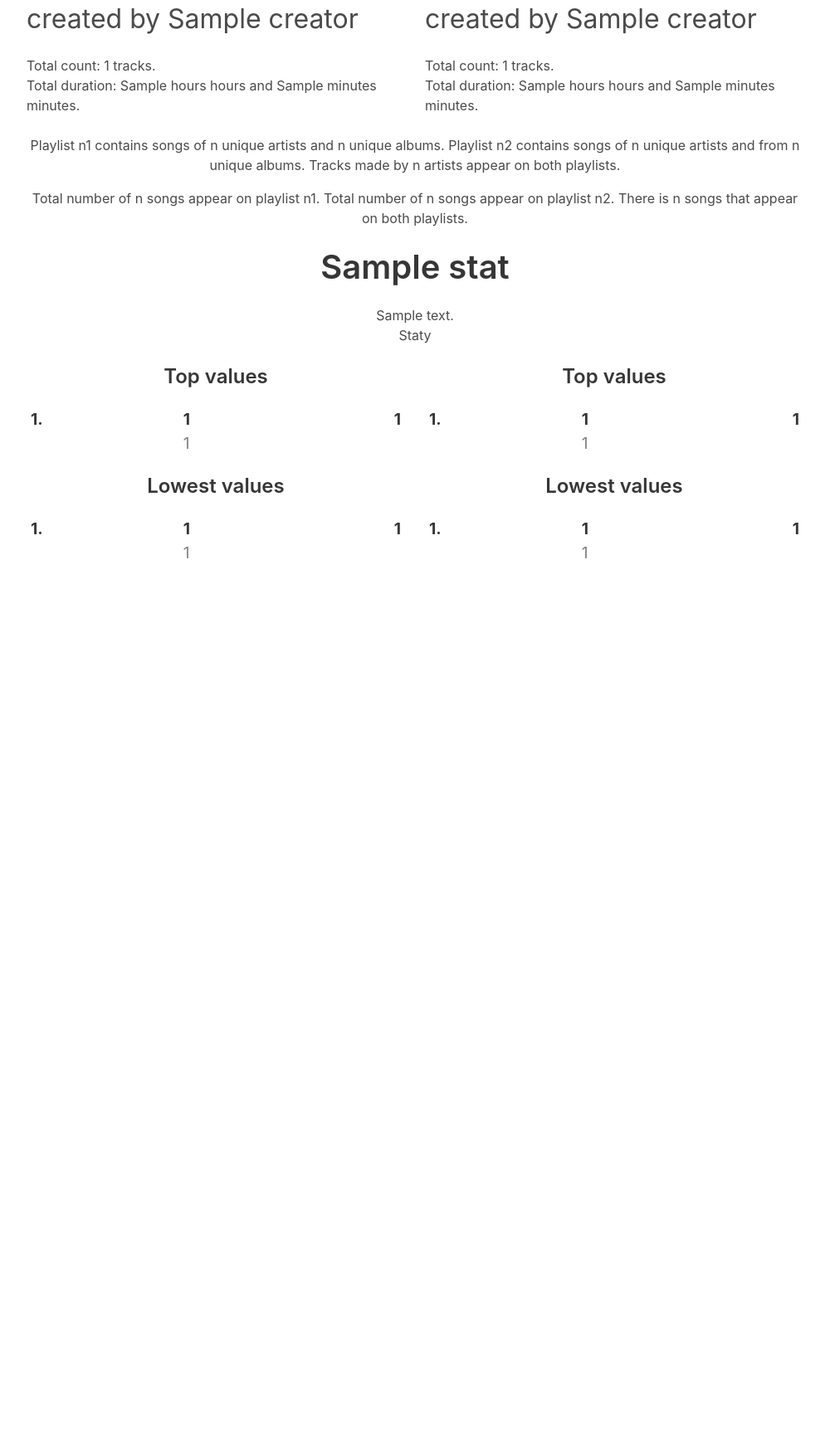
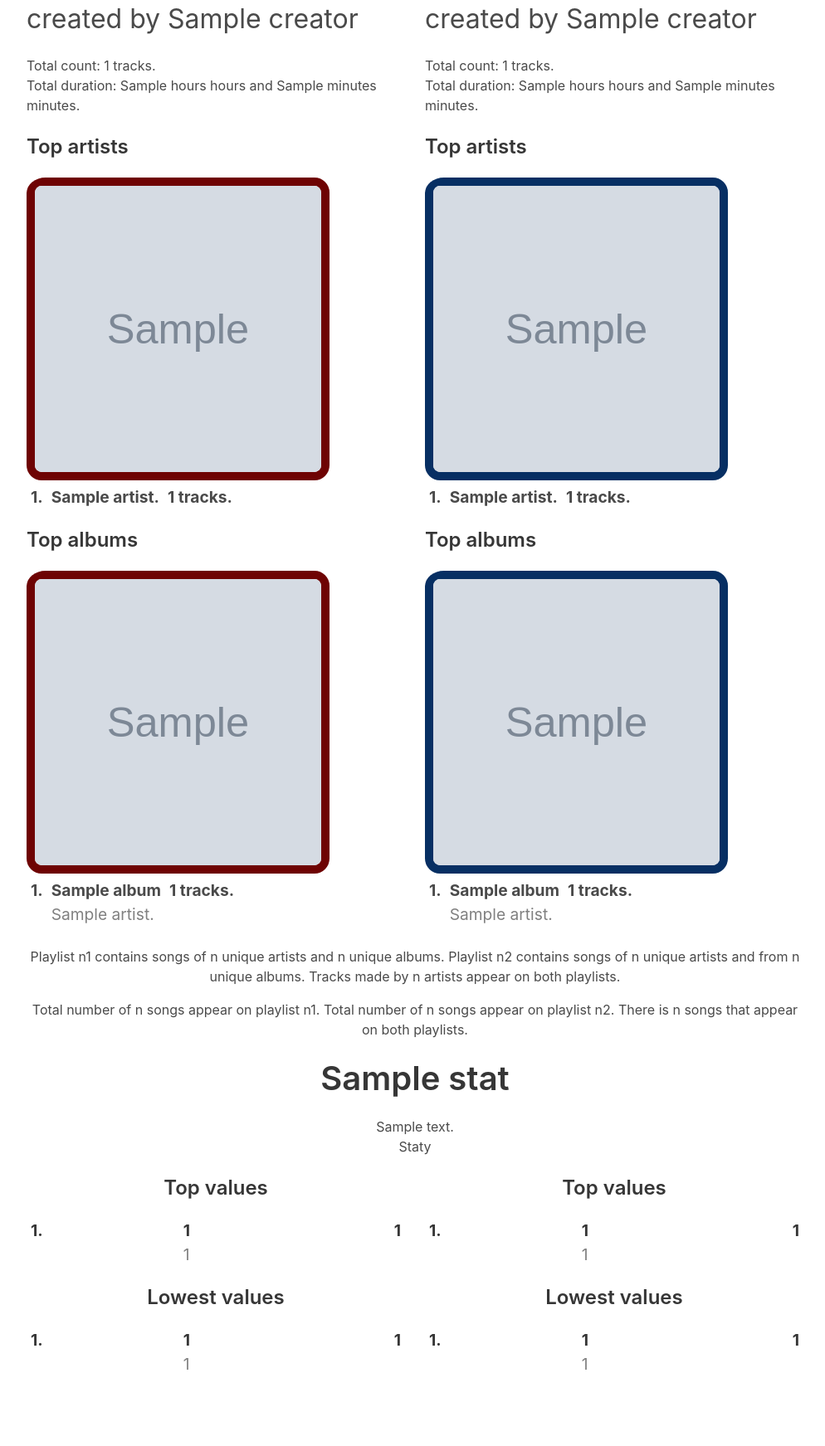
Before and after one commit to KosAqH/Spotify-Playlists-Analyzer, a Flask app: template webapp/app/templates/playlists_comparison_post.html in a window 1280 px wide. Shown: the part 612-2355 px from the top of the page at 83% size, without its empty margins (140-1134 px from the left). Before the commit the page ends 1285 px from the top, so only its background shows below. Run offline with Flask 3, Linux system fonts and the light colour scheme; the template is opened without the code that fills it: most values are stand-ins (such as "Sample title", 1, 10 or a date in 2020); grey boxes marked "Sample" are stand-in pictures; some libraries are stand-ins or nearby versions.

Commit message:
Add top artists and top albums to comparison

```diff
--- a/webapp/app/static/style.css
+++ b/webapp/app/static/style.css
@@ -61,6 +61,11 @@ figure {
     border: 10px solid;
 }
 
+.comp_together .comp-top{
+    width: 70%;
+    aspect-ratio: 1;
+}
+
 .red-border figure{
     border-color: rgb(110, 3, 3);
 }
--- a/webapp/app/templates/playlists_comparison_post.html
+++ b/webapp/app/templates/playlists_comparison_post.html
@@ -34,6 +34,94 @@
             <p class = "subtitle is-3"> created by {{ playlists_info[1]['creator'] }}</p>
             <p> Total count: {{ playlists_info[1]['total_count'] }} tracks. </p>
             <p> Total duration: {{ playlists_info[1]['hours'] }} hours and {{ playlists_info[1]['minutes'] }} minutes. </p>
+        </div>
+    </div>
+
+    <div name="playlist-comp-top" class="columns block comp-top is-comp">
+        <div class="column has-text-left">
+            <div class="block red-border">
+                <p class = "title is-4"> Top artists </p>
+
+                <div class="img-playlist-cover">
+                    <figure class="image is-inline-block">
+                        <img src="{{ playlists_info[0]['top_artist'][0]['url_photo']}}">
+                    </figure>
+                </div>
+
+                <table class="top-table">
+                    <tbody>
+                        {% for artist in playlists_info[0]['top_artist'] %}
+                            <tr>
+                                <td> {{ loop.index }}. </td>
+                                <td> {{ artist["name"] }}.</td>
+                                <td> {{ artist["count"] }} tracks.</td>
+                                </td>
+                            </tr>
+                        {% endfor %}
+                    </tbody>
+                </table>
+            </div>
+            <div class="block red-border">
+                <p class = "title is-4"> Top albums </p>
+                <div class="img-playlist-cover">
+                    <figure class="image is-inline-block">
+                        <img src="{{ playlists_info[0]['top_album'][0]['url_photo']}}">
+                    </figure>
+                </div>
+                <table class="top-table">
+                    {% for album in playlists_info[0]['top_album'] %}
+                        <tr>
+                            <td> {{ loop.index }}. </td>
+                            <td> {{ album["name"] }}
+                                <span class="band-name">{{ album["artist"]}}.</span> </td>
+                            <td> {{ album["count"] }} tracks.</td>
+                        </tr>
+                    {% endfor %}
+                </table>
+            </div>
+
+        </div>
+        <div class="column has-text-left blue-border">
+            <div class="block">
+                <p class = "title is-4"> Top artists </p>
+
+                <div class="img-playlist-cover">
+                    <figure class="image is-inline-block">
+                        <img src="{{ playlists_info[1]['top_artist'][0]['url_photo']}}">
+                    </figure>
+                </div>
+
+                <table class="top-table">
+                    <tbody>
+                        {% for artist in playlists_info[1]['top_artist'] %}
+                            <tr>
+                                <td> {{ loop.index }}. </td>
+                                <td> {{ artist["name"] }}.</td>
+                                <td> {{ artist["count"] }} tracks.</td>
+                                </td>
+                            </tr>
+                        {% endfor %}
+                    </tbody>
+                </table>
+            </div>
+            <div class="block">
+                <p class = "title is-4"> Top albums </p>
+                <div class="img-playlist-cover">
+                    <figure class="image is-inline-block">
+                        <img src="{{ playlists_info[1]['top_album'][0]['url_photo']}}">
+                    </figure>
+                </div>
+                <table class="top-table">
+                    {% for album in playlists_info[1]['top_album'] %}
+                        <tr>
+                            <td> {{ loop.index }}. </td>
+                            <td> {{ album["name"] }}
+                                <span class="band-name">{{ album["artist"]}}.</span> </td>
+                            <td> {{ album["count"] }} tracks.</td>
+                        </tr>
+                    {% endfor %}
+                </table>
+            </div>
         </div>
     </div>
 
```
